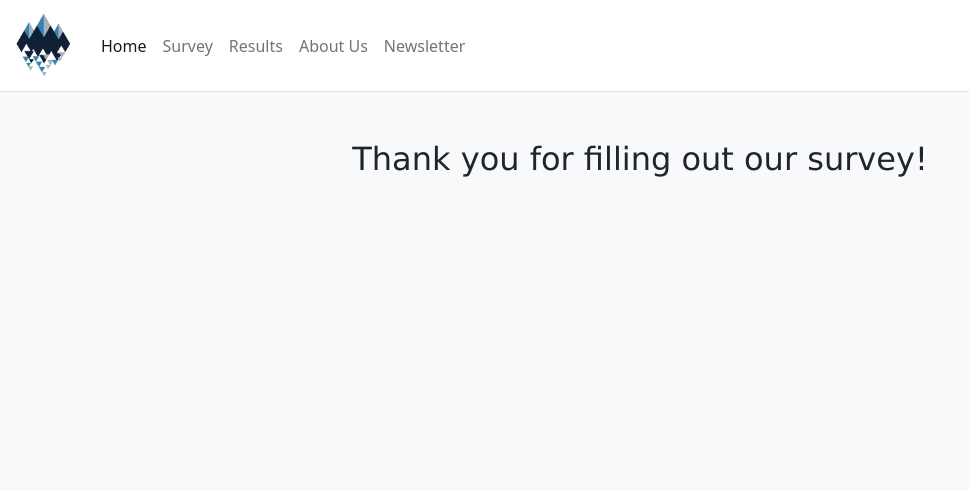
After one commit to daniel55966/Personal-Website, a PHP site: page /thankyou.php in a window 1280 px wide. The commit adds this page. Shown: the top 491 px of the page, without its empty margins (0-969 px from the left). Run offline with PHP 8.4, Linux system fonts and the light colour scheme.

Commit message:
Version 1.01
Tried to make a Thank You Modal for the survey, gave up and just made a separate page to go to after filling out the survey.

```diff
--- a/script.js
+++ b/script.js
@@ -1,21 +1,11 @@
-/* Toggle between adding and removing the "responsive" class
-to topnav when the user clicks on the icon */
-
-function navFunction() {
-    var x = document.getElementById("myTopnav");
-    if (x.className === "topnav") {
-        x.className += " responsive";
-    } else {
-        x.className = "topnav";
-    }
-}
-
 /* Show the table on the results page */
-document.getElementById("showButton").onclick = function() {
+/*document.getElementById("showButton").onclick = function() {
     let dataTable = document.getElementById("dataTable");
     if (dataTable.style.visibility === "hidden") {
         dataTable.style.visibility === "visible";
     } else {
         dataTable.style.visibility === "hidden";
     }
-};
+};/*
+
+/* Survey Page Functions */
--- a/style.css
+++ b/style.css
@@ -41,7 +41,7 @@ p {
 }
 
 /* Survey Modal */
-.survey-modal {
+/*.survey-modal {
     display: none;
     position: fixed;
     z-index: 1;
@@ -74,7 +74,7 @@ p {
     color: black;
     text-decoration: none;
     cursor: pointer;
-  }
+  }*/
 
   .coke-pepsi-image {
     width: 100px;
--- /dev/null
+++ b/thankyou.php
@@ -0,0 +1,47 @@
+<!DOCTYPE html>
+<html lang="en">
+    <head>
+        <meta charset="utf-8">
+        <meta http-equiv="X-UA-Compatible" content="IE=edge">
+        <meta name="viewport" content="width=device-width, initial-scale=1">
+        <link rel="stylesheet" type="text/css" href="style.css" />
+        <link rel="stylesheet" href="https://cdnjs.cloudflare.com/ajax/libs/font-awesome/4.7.0/css/font-awesome.min.css">
+        <title>Customer Relationship Manager Survey Thank You Page</title>
+        <link href="https://cdn.jsdelivr.net/npm/bootstrap@5.2.0/dist/css/bootstrap.min.css" rel="stylesheet" integrity="sha384-gH2yIJqKdNHPEq0n4Mqa/HGKIhSkIHeL5AyhkYV8i59U5AR6csBvApHHNl/vI1Bx" crossorigin="anonymous">
+        <script src="https://code.jquery.com/jquery-3.6.1.js" integrity="sha256-3zlB5s2uwoUzrXK3BT7AX3FyvojsraNFxCc2vC/7pNI=" crossorigin="anonymous"></script>
+        <script src="https://cdn.jsdelivr.net/npm/popper.js@1.16.0/dist/umd/popper.min.js" integrity="sha384-Q6E9RHvbIyZFJoft+2mJbHaEWldlvI9IOYy5n3zV9zzTtmI3UksdQRVvoxMfooAo" crossorigin="anonymous"></script>
+        <script src="https://cdn.jsdelivr.net/npm/bootstrap@5.2.0/dist/js/bootstrap.bundle.min.js" integrity="sha384-A3rJD856KowSb7dwlZdYEkO39Gagi7vIsF0jrRAoQmDKKtQBHUuLZ9AsSv4jD4Xa" crossorigin="anonymous"></script>
+        <script src="script.js"></script>
+    </head>
+
+    <body class="bg-light">
+        <!-- Navbar -->
+        <nav class="navbar navbar-expand-lg navbar-light bg-white border-bottom">
+            <div class="container-fluid">
+                <a href="/index.php" class="navbar-brand"><img class="img-responsive" src="/Images/slanalyticsmountain.png" alt="Salt Lake Analytics Logo" height="65"></a>
+                <button type="button" class="navbar-toggler" data-bs-toggle="collapse" data-bs-target="#navbarCollapse">
+                    <span class="navbar-toggler-icon"></span>
+                </button>
+                <div class="collapse navbar-collapse" id="navbarCollapse">
+                    <div class="navbar-nav">
+                    <a href="/index.php" class="nav-item nav-link active">Home</a>
+                    <a href="/survey.php" class="nav-item nav-link">Survey</a>
+                    <a href="/results.php" class="nav-item nav-link">Results</a>
+                    <a href="/aboutus.php" class="nav-item nav-link">About Us</a>
+                    <a href="/newsletter.php" class="nav-item nav-link">Newsletter</a>
+                    </div>
+                </div>
+            </div>
+        </nav>
+        <!-- Navbar -->
+
+        <div class="container-fluid pt-5 intro">
+            <div class="row align-items-center justify-content-center text-center">
+                <div class="col-lg-8">
+                    <h2>Thank you for filling out our survey!</h2>
+                </div>
+            </div>
+        </div>
+
+    </body>
+</html>
```
Also changed, not shown: survey.php (+5 -18 lines).
